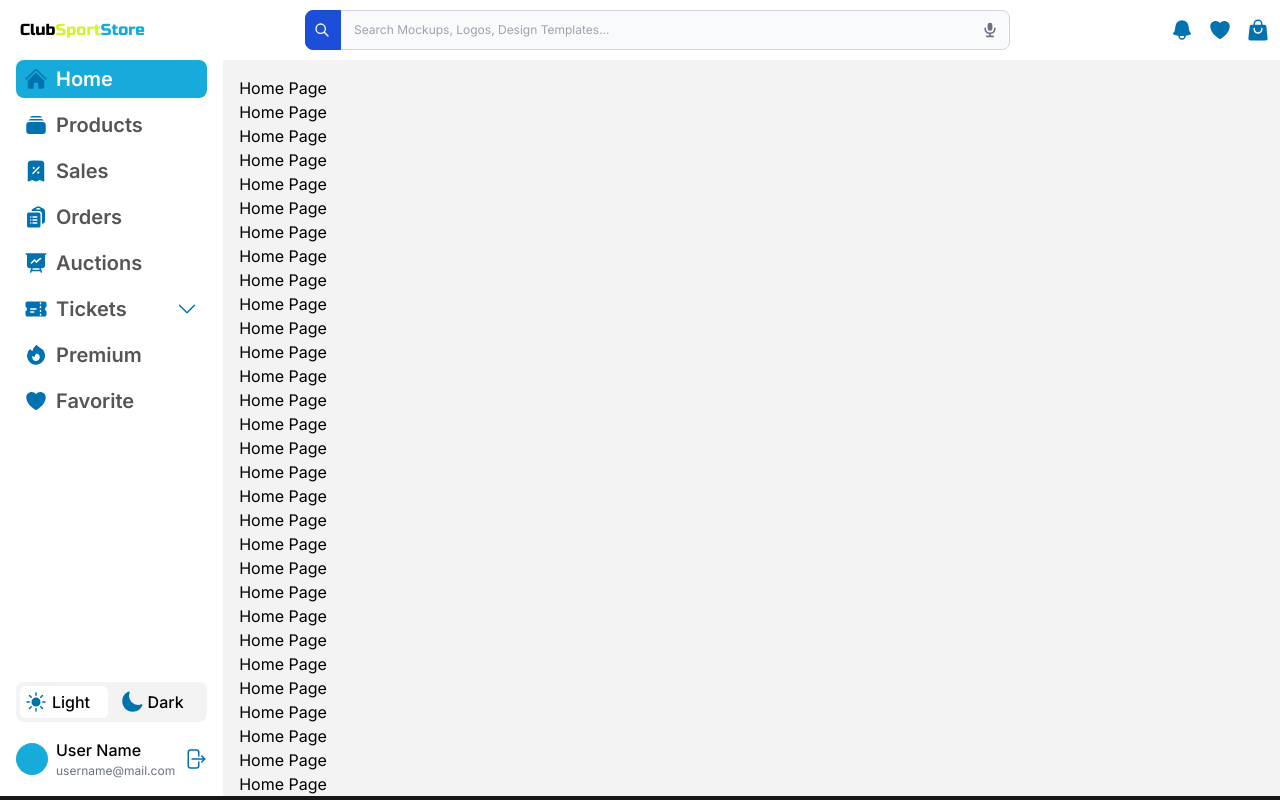
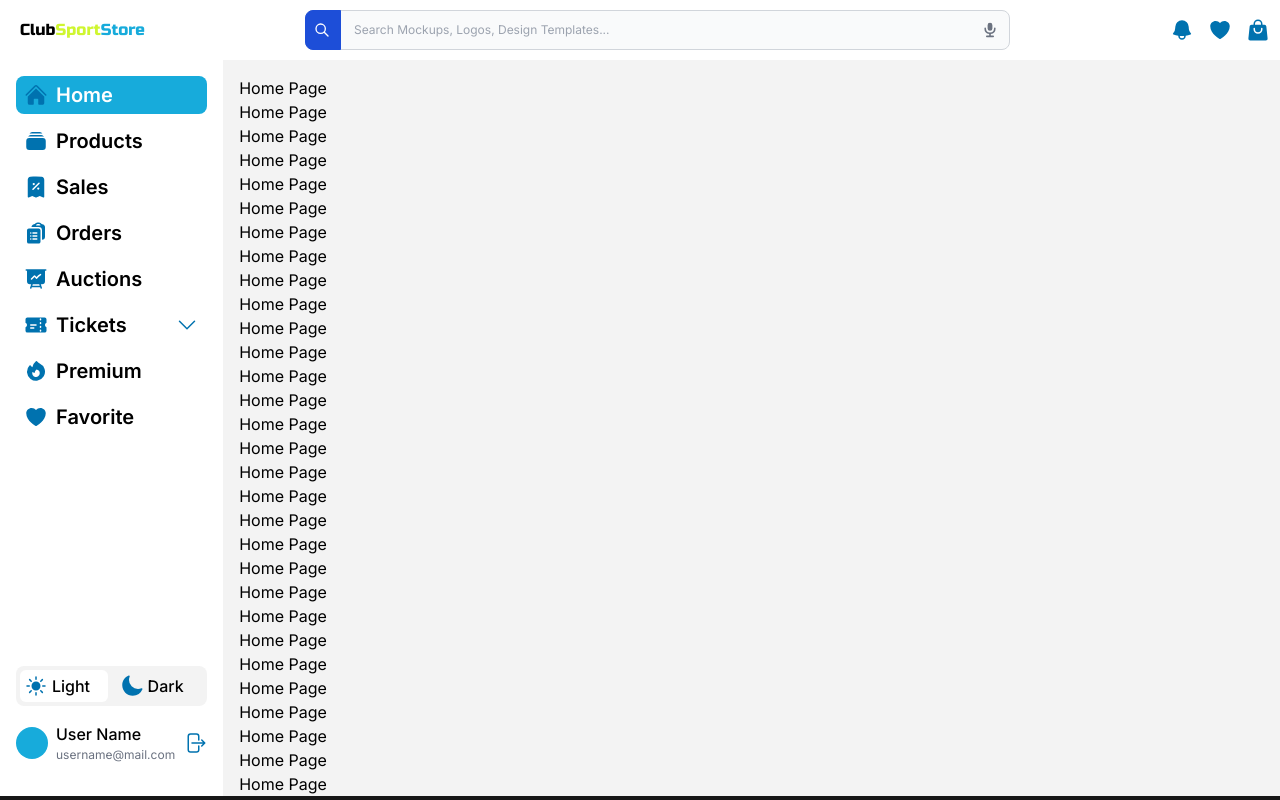
Before and after one commit to KADMCap/ClubSportShop, a Next.js app: page / in a window 1280 px wide. Shown: the top 800 px of the page. Built offline with nearby package versions, Linux system fonts and the light colour scheme.

Commit message:
add theme to sidebar

```diff
--- a/components/Layout/Sidebar/NavLinks/AccordionLi.tsx
+++ b/components/Layout/Sidebar/NavLinks/AccordionLi.tsx
@@ -1,4 +1,5 @@
 import Link from "next/link";
+import { useRouter } from "next/router";
 import React, { useEffect, useRef, useState } from "react";
 import { ChevronDownIcon, ChevronUpIcon } from "../../../Icons";
 
@@ -14,6 +15,9 @@ interface Props {
 export const AccordionLi = ({ title, icon, links }: Props) => {
   const [active, setActive] = useState(false);
   const contentRef = useRef<HTMLDivElement | null>(null);
+  const router = useRouter();
+
+  const splitPath = (pathname: string) => pathname.split("/")[1];
 
   useEffect(() => {
     if (contentRef.current) {
@@ -21,7 +25,10 @@ export const AccordionLi = ({ title, icon, links }: Props) => {
         ? `${contentRef.current.scrollHeight}px`
         : "0px";
     }
-  }, [contentRef, active]);
+    if (splitPath(router.pathname) === splitPath(links[0].pathname)) {
+      setActive(true);
+    }
+  }, [contentRef, active, router, links]);
 
   const toogleActive = () => {
     setActive(!active);
@@ -38,7 +45,7 @@ export const AccordionLi = ({ title, icon, links }: Props) => {
       >
         <div className="flex flex-row items-center">
           {icon}
-          <span className="pl-2 font-semibold text-md text-darkGray">
+          <span className="pl-2 font-semibold text-black text-md dark:text-white">
             {title}
           </span>
         </div>
@@ -53,7 +60,9 @@ export const AccordionLi = ({ title, icon, links }: Props) => {
           <Link
             key={index}
             href={pathname}
-            className="pb-2 text-lightGray hover:text-white"
+            className={`pb-2 text-lightGray hover:text-white ${
+              router.pathname === pathname && "text-white"
+            }`}
           >
             {title}
           </Link>
--- a/components/Layout/Sidebar/NavLinks/Li.tsx
+++ b/components/Layout/Sidebar/NavLinks/Li.tsx
@@ -22,7 +22,9 @@ export const Li = ({ title, icon, pathname }: Props) => {
         {icon}
         <span
           className={`pl-2 font-semibold text-md ${
-            router.pathname === pathname ? "text-white" : "text-darkGray"
+            router.pathname === pathname
+              ? "text-white"
+              : "text-black dark:text-white"
           }`}
         >
           {title}
--- a/components/Layout/Sidebar/ThemeToggle/index.tsx
+++ b/components/Layout/Sidebar/ThemeToggle/index.tsx
@@ -1,16 +1,15 @@
+import { useContext } from "react";
+import { ThemeContext } from "@/context/ThemeContext";
 import { MoonIcon, SunIcon } from "@/components/Icons";
-import { ThemeContext } from "@/context/ThemeContext";
-import { useContext, useState } from "react";
 
 export const ThemeToggle = () => {
-  const [active, setActive] = useState("Light");
   const { theme, setTheme } = useContext(ThemeContext);
   return (
-    <div className="flex flex-row items-center justify-center w-full rounded-lg bg-secondaryLight">
+    <div className="flex flex-row items-center justify-center w-full text-black rounded-lg bg-secondaryLight dark:text-white dark:bg-secondaryDark">
       <button
         type="button"
-        className={`flex flex-row flex-1 w-full items-center justify-start gap-1 m-1 p-1 font-medium text-black rounded-md ${
-          theme === "light" && "bg-white"
+        className={`flex flex-row flex-1 w-full items-center justify-start gap-1 m-1 p-1 font-medium rounded-md ${
+          theme === "light" && "bg-white "
         }`}
         onClick={() => setTheme("light")}
       >
@@ -19,8 +18,8 @@ export const ThemeToggle = () => {
       </button>
       <button
         type="button"
-        className={`flex flex-row flex-1 w-full items-center justify-start gap-1 m-1 p-1 font-medium text-black rounded-md  ${
-          theme === "dark" && "bg-white"
+        className={`flex flex-row flex-1 w-full items-center justify-start gap-1 m-1 p-1 font-medium rounded-md  ${
+          theme === "dark" && "bg-primaryDark"
         }`}
         onClick={() => setTheme("dark")}
       >
--- a/components/Layout/Sidebar/UserBox/index.tsx
+++ b/components/Layout/Sidebar/UserBox/index.tsx
@@ -10,7 +10,7 @@ export const UserBox = () => {
           {/* <img className="w-8 h-8 rounded-full" src="/docs/images/people/profile-picture-1.jpg" alt="Neil image"> */}
         </div>
         <div className="flex-1 min-w-0">
-          <p className="font-medium text-black truncate">User Name</p>
+          <p className="font-medium truncate dark:text-white">User Name</p>
           <p className="text-sm text-gray-500 truncate dark:text-gray-400">
             username@mail.com
           </p>
--- a/components/Layout/Sidebar/index.tsx
+++ b/components/Layout/Sidebar/index.tsx
@@ -15,8 +15,8 @@ import { UserBox } from "./UserBox";
 
 export const Sidebar = () => {
   return (
-    <nav className="flex bg-primary justify-between flex-col w-[256px] sticky bg-white">
-      <ul className="flex flex-col gap-2 px-4">
+    <nav className="flex bg-primary justify-between flex-col p-4 w-[256px] sticky bg-primaryLight dark:bg-primaryDark">
+      <ul className="flex flex-col gap-2">
         <Li title="Home" icon={<HomeIcon />} pathname="/" />
         <Li title="Products" icon={<ProductsIcon />} pathname="/products" />
         <Li title="Sales" icon={<SalesIcon />} pathname="/sales" />
@@ -39,7 +39,7 @@ export const Sidebar = () => {
         <Li title="Premium" icon={<PremiumIcon />} pathname="/premium" />
         <Li title="Favorite" icon={<HeartIcon />} pathname="/favorite" />
       </ul>
-      <div className="flex flex-col w-full gap-4 px-4 py-4">
+      <div className="flex flex-col w-full gap-4 py-4">
         <ThemeToggle />
         <UserBox />
       </div>
--- a/components/Layout/index.tsx
+++ b/components/Layout/index.tsx
@@ -13,9 +13,9 @@ export const Layout: React.FC<Props> = ({ children }) => {
   return (
     <div className={`flex flex-col ${theme === "dark" ? "dark" : ""}`}>
       <Header />
-      <div className="flex flex-row justify-between w-full h-full bg-gray-200">
+      <div className="flex flex-row justify-between w-full h-full">
         <Sidebar />
-        <main className="flex w-full p-4 text-black h-[calc(100vh_-_64px)] bg-secondaryLight overflow-auto">
+        <main className="flex w-full p-4 text-black h-[calc(100vh_-_64px)] bg-secondaryLight overflow-auto dark:text-white dark:bg-secondaryDark">
           {children}
         </main>
       </div>
```
Also changed, not shown: 1 other file (tests, documents, lock files or other folders).
